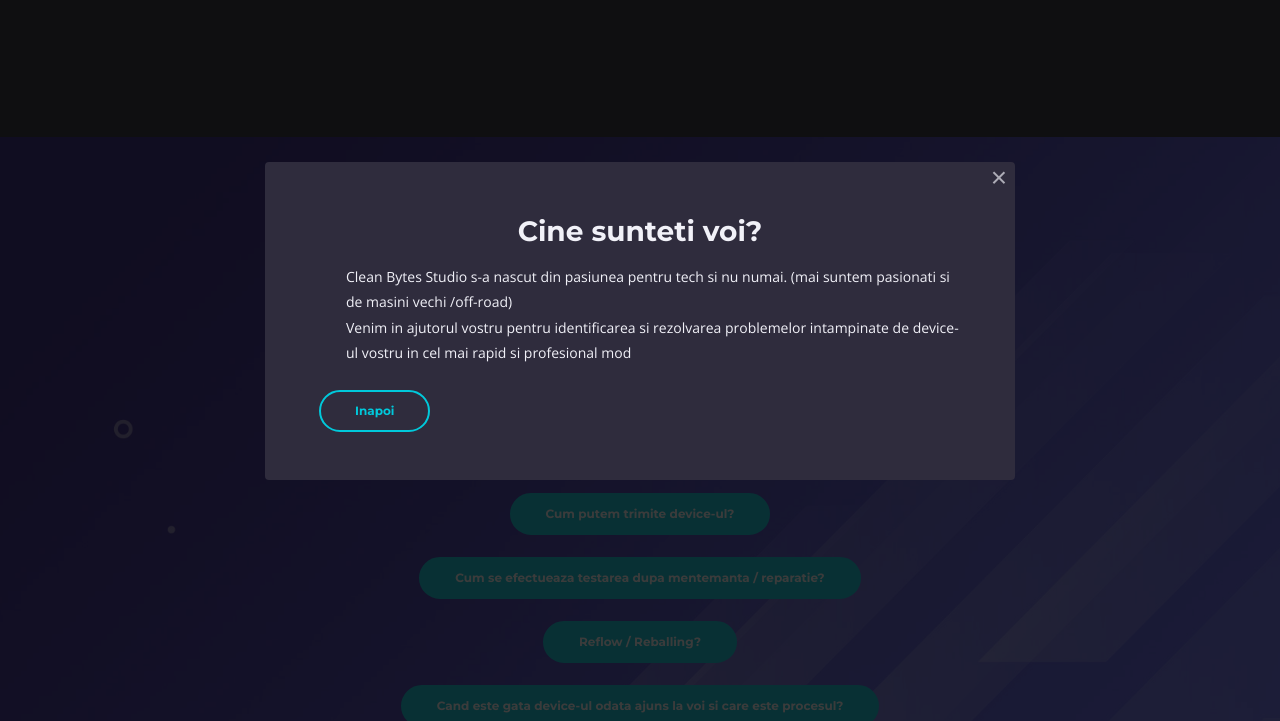
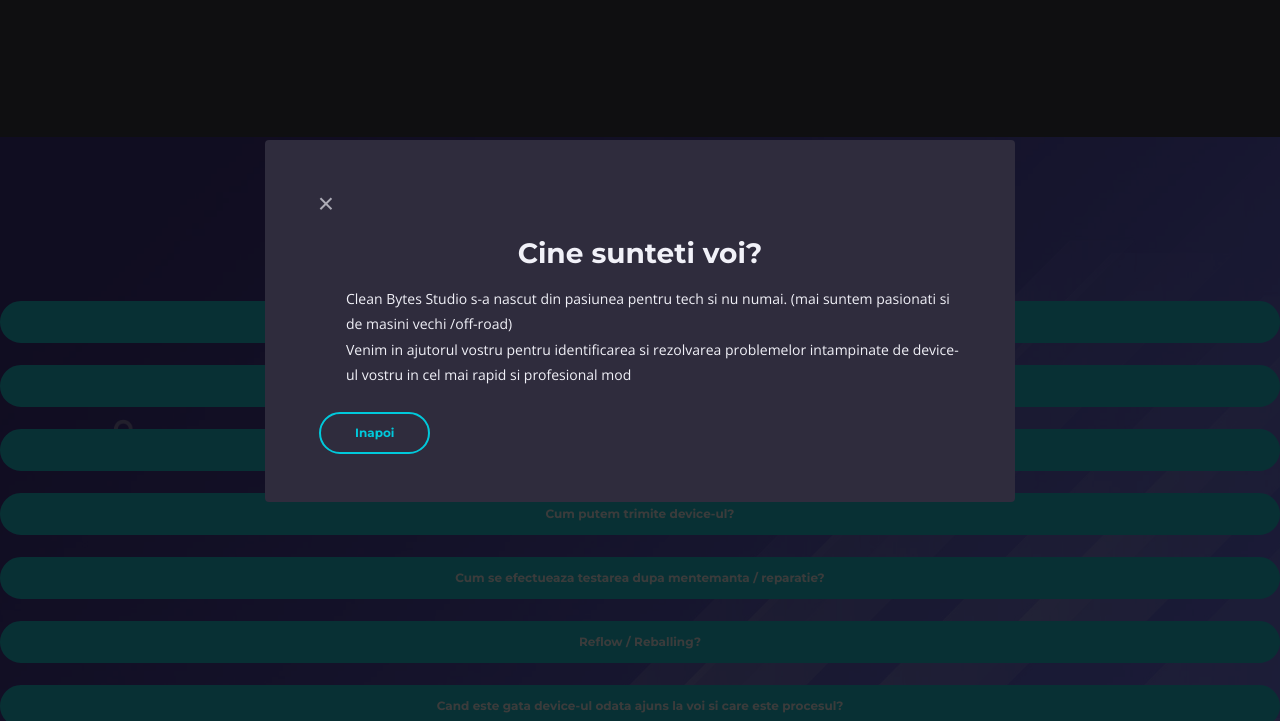
Before and after one commit to Ragelezz/cbstudio, a plain HTML site: page index.html in a window 1280 px wide. Both pictures are taken after a click on the link "Cine sunteti voi?". Shown: the part 2447-3168 px from the top of the page. Drawn offline with nearby package versions, Linux system fonts and the light colour scheme; some icons are missing.

Commit message:
Update styles.css

```diff
--- a/css/styles.css
+++ b/css/styles.css
@@ -133,7 +133,7 @@ a.white {
 }
 
 .btn-solid-reg {
-	display: inline-flex;
+	display: block;
 	padding: 1.1875rem 2.125rem 1.1875rem 2.125rem;
 	border: 0.125rem solid #00c9db;
 	border-radius: 2rem;
@@ -1221,7 +1221,7 @@ input[type='checkbox'] {
 }
 
 .lightbox-basic button.mfp-close.x-button {
-	position: absolute;
+	position: relative;
 	top: -0.375rem;
 	right: -0.375rem;
 	width: 2.75rem;
```
